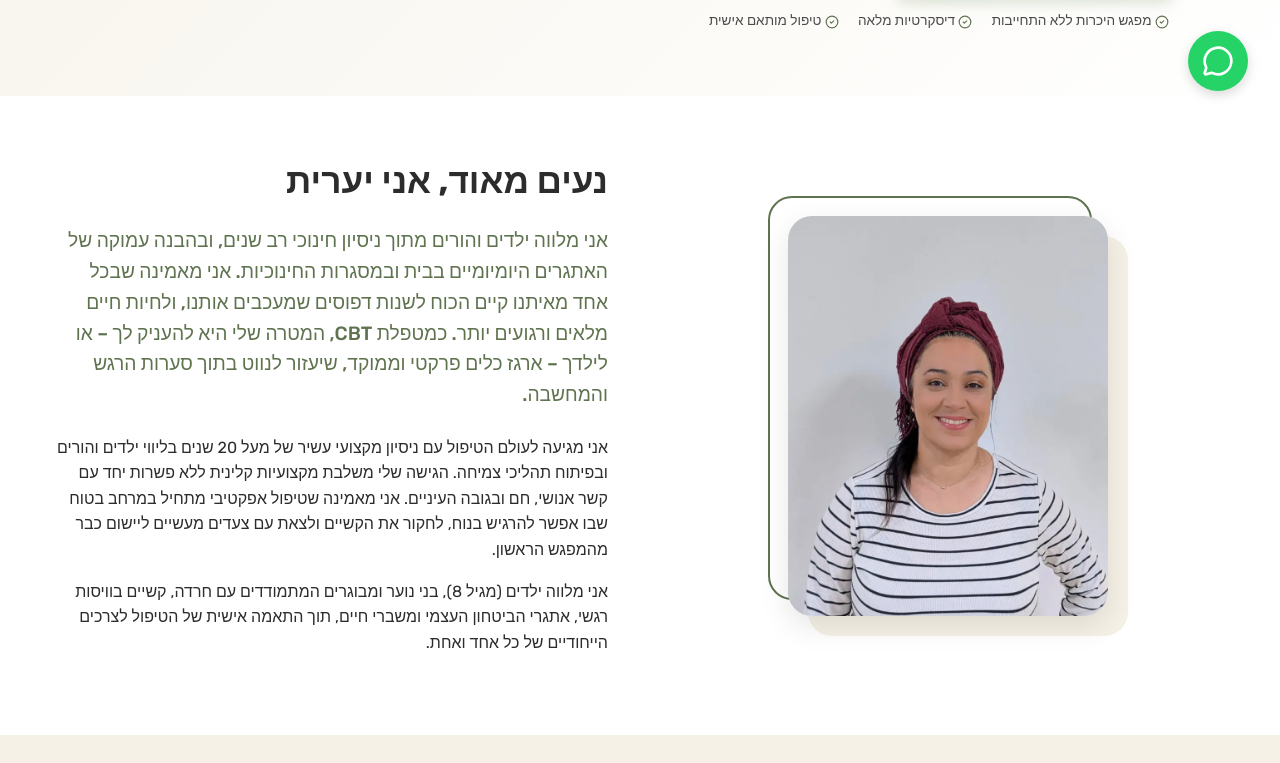
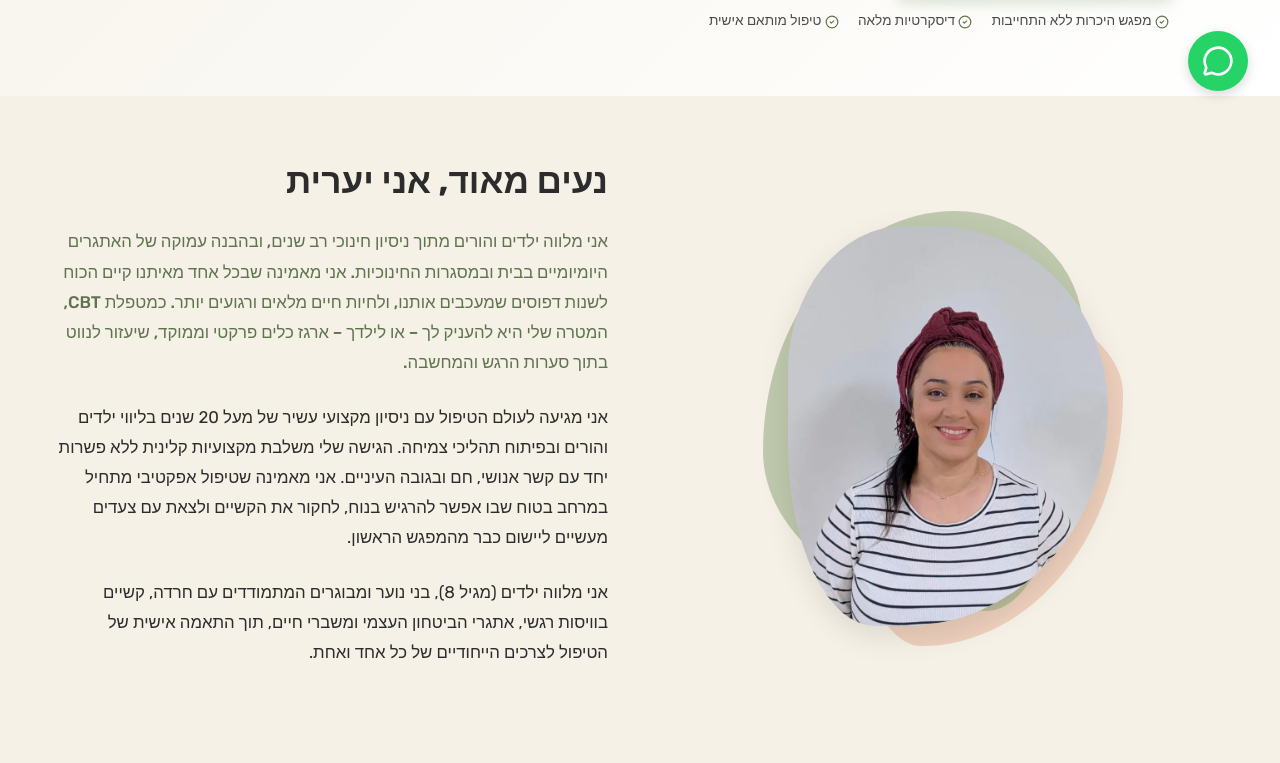
Before and after one commit to yanai101/yaarit-cbt, a React (Vite) app: page / in a window 1280 px wide. Shown: the part 677-1440 px from the top of the page. Built offline with nearby package versions, Linux system fonts and the light colour scheme.

Commit message:
style: redesign About section with organic image blobs, soft background, and relaxed typography

```diff
--- a/src/components/About.css
+++ b/src/components/About.css
@@ -1,5 +1,5 @@
 .about {
-  background-color: var(--color-white);
+  background-color: var(--color-beige); /* Changed to beige for a soft safe-space feel */
 }
 
 .about-container {
@@ -24,38 +24,64 @@
     width: 100%;
     height: 100%;
     object-fit: cover;
-    border-radius: var(--radius-lg);
+    /* Soft organic pill shape */
+    border-radius: 40% 60% 70% 30% / 40% 50% 60% 50%;
     box-shadow: 0 10px 30px rgba(0,0,0,0.1);
     position: relative;
     z-index: 2;
+    transition: border-radius 3s ease-in-out;
+}
+
+.image-wrapper:hover .profile-image {
+    border-radius: 60% 40% 30% 70% / 50% 60% 40% 50%;
 }
 
 .image-wrapper::before {
     content: '';
     position: absolute;
-    top: -20px;
-    left: -20px;
+    top: -15px;
+    left: -25px;
     width: 100%;
     height: 100%;
-    border: 2px solid var(--color-sage-dark);
-    border-radius: var(--radius-lg);
+    background-color: var(--color-sage);
+    opacity: 0.6;
+    border-radius: 60% 40% 30% 70% / 60% 30% 70% 40%;
     z-index: 1;
+    transition: all 3s ease-in-out;
 }
 
 .image-wrapper::after {
     content: '';
     position: absolute;
     bottom: -20px;
-    right: -20px;
-    width: 100%;
-    height: 100%;
-    background-color: var(--color-beige);
-    border-radius: var(--radius-lg);
+    right: -15px;
+    width: 90%;
+    height: 90%;
+    background-color: var(--color-terracotta);
+    opacity: 0.4;
+    border-radius: 30% 70% 70% 30% / 30% 30% 70% 70%;
     z-index: 0;
+    transition: all 4s ease-in-out;
+}
+
+.image-wrapper:hover::before {
+    transform: rotate(-5deg) scale(1.05);
+    border-radius: 40% 60% 70% 30% / 40% 50% 60% 50%;
+}
+
+.image-wrapper:hover::after {
+    transform: rotate(10deg) scale(0.95);
+    border-radius: 50% 50% 30% 70% / 60% 40% 60% 40%;
 }
 
 .about-content {
     z-index: 1;
+}
+
+.about-content p {
+    line-height: 1.8;
+    margin-bottom: 1.5rem;
+    font-size: 1.05rem;
 }
 
 .lead-text {
```
